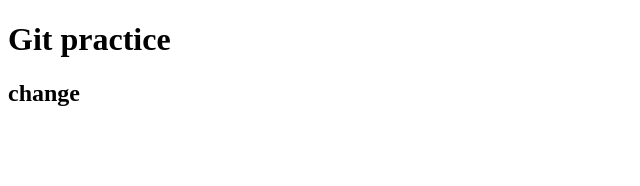
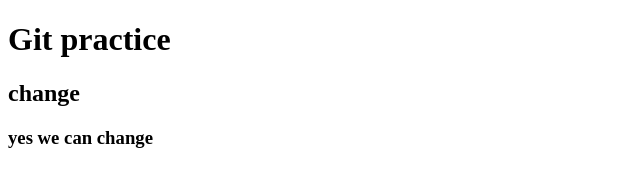
Before and after one commit to AlexEvangadi/gitPractice, a plain HTML site: page pages/index.html in a window 1280 px wide. Shown: the whole page, without its empty margins (0-640 px from the left). Drawn offline with Linux system fonts and the light colour scheme.

Commit message:
Update index.html

```diff
--- a/pages/index.html
+++ b/pages/index.html
@@ -9,5 +9,6 @@
 <body>
     <h1>Git practice</h1>
     <h2>change</h2>
+    <h3>yes we can change</h3>
 </body>
 </html>
```
